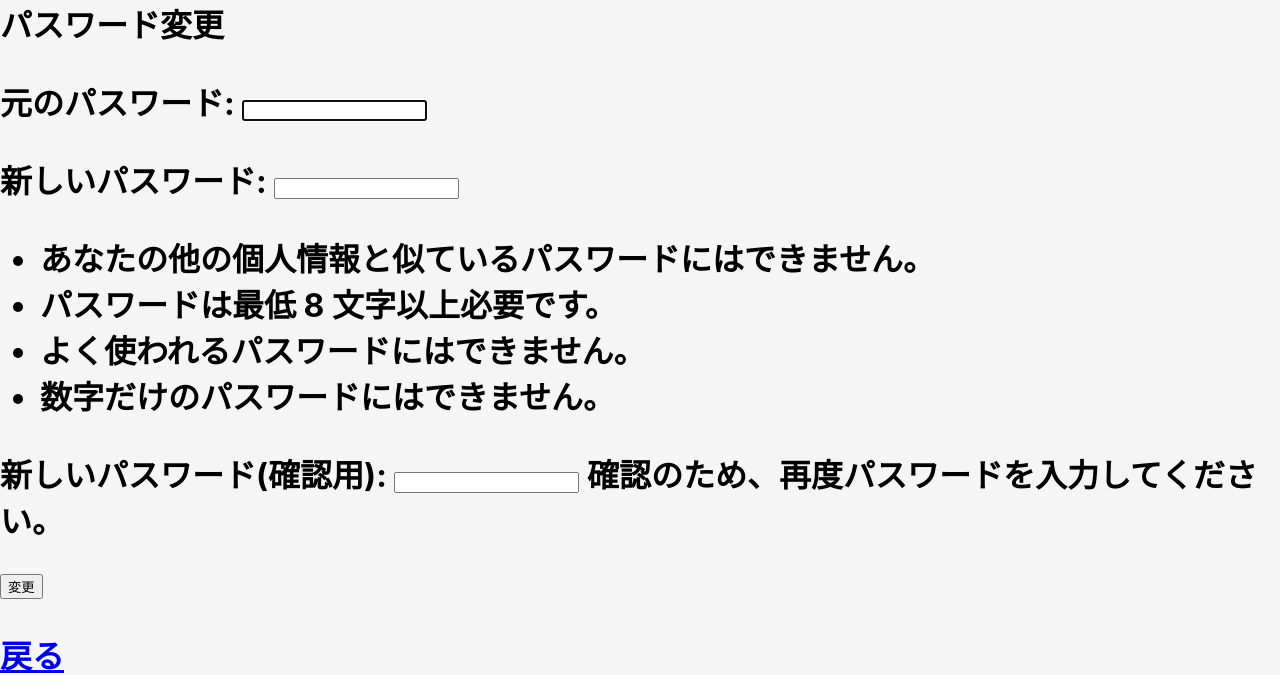
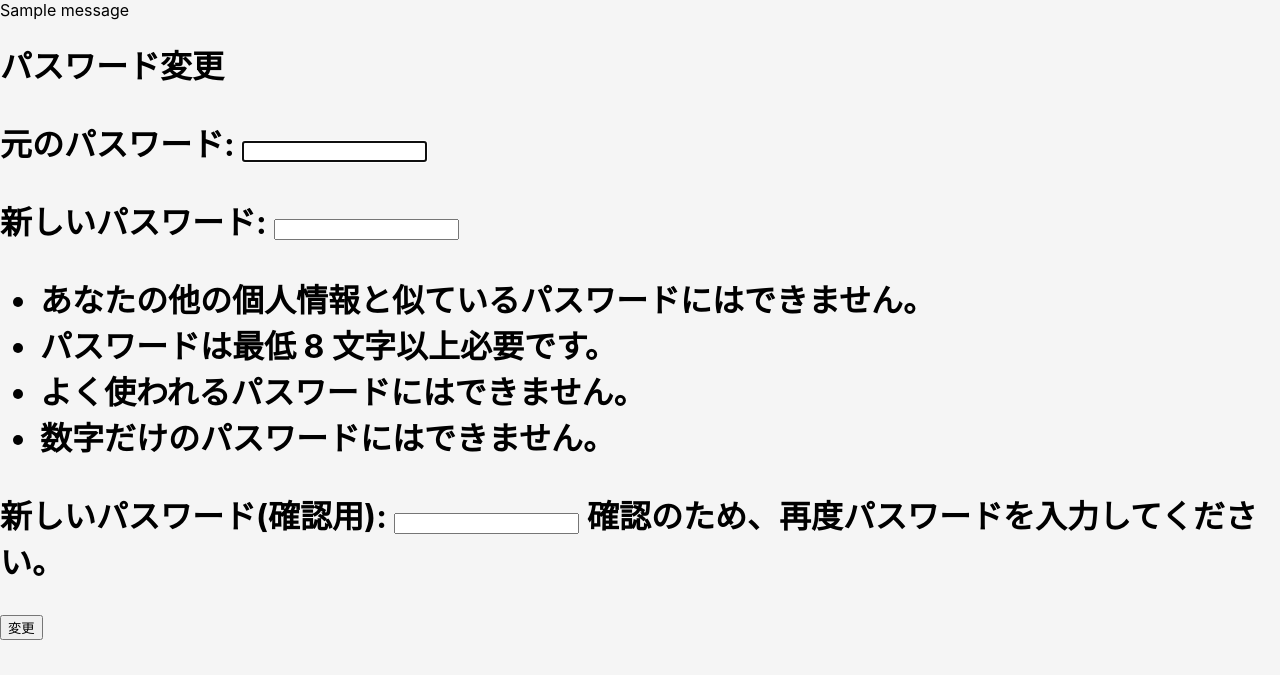
Before and after one commit to HanakoAnami/bbq-ready, a Django app: page /mypage/password/ in a window 1280 px wide. Shown: the top 675 px of the page. Run offline with Django 5.2, Linux system fonts and the light colour scheme; a user stored in the database is signed in; one stand-in notice (Sample message) is shown.

Commit message:
base.htmlにフラッシュメッセージ追加

```diff
--- a/bbq_app/templates/bbq_app/base.html
+++ b/bbq_app/templates/bbq_app/base.html
@@ -5,11 +5,21 @@
     <meta charset="UTF-8">
     <title>{% block title %}BBQ Ready{% endblock %}</title>
 
-    <link rel="stylesheet" href="{% static 'bbq_app/css/style.css' %}"
+    <link rel="stylesheet" href="{% static 'bbq_app/css/style.css' %}">
 </head>
 <body>
     {% block header %}{% endblock %}
+
+    {% if messages %}
+        <div class="flash-messages">
+            {% for message in messages %}
+                <div class="flash {{ message.tags }}">{{ message }}</div>
+            {% endfor %}
+        </div>
+    {% endif %}
+
     <main>{% block content %}{% endblock %}</main>
+
     {% block footer%}{% endblock %}
 </body>
 </html>
--- a/bbq_app/templates/bbq_app/mypage_password.html
+++ b/bbq_app/templates/bbq_app/mypage_password.html
@@ -5,9 +5,7 @@
 <h1>パスワード変更<lh1>
 
 {% if form.errors %}
-    <div style="color:red;">
-        {{ form.errors }}
-    </div>
+    <div style="color:red;">{{ form.errors }}</div>
 {% endif %}
 
 <form method="post">
```
